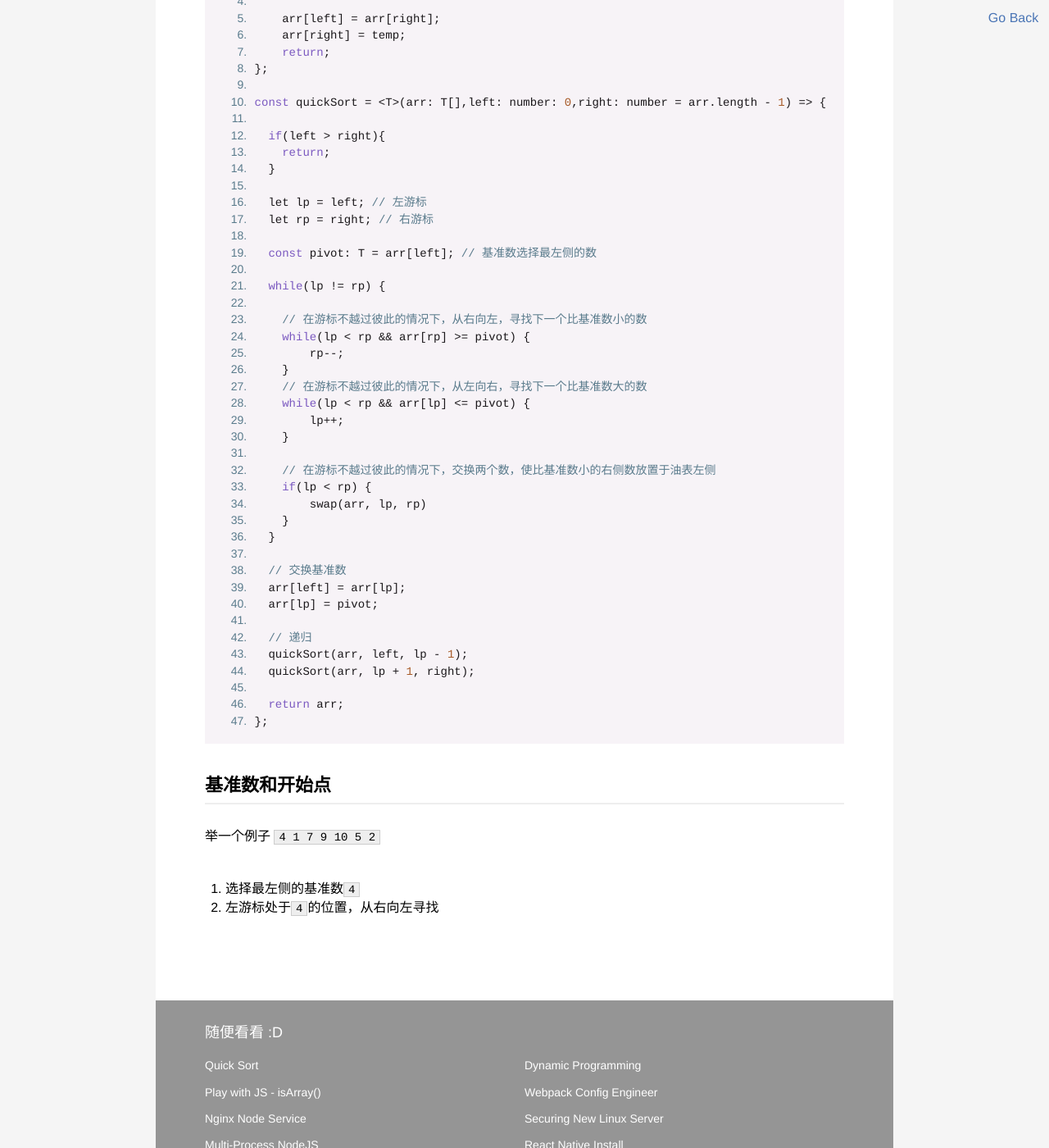
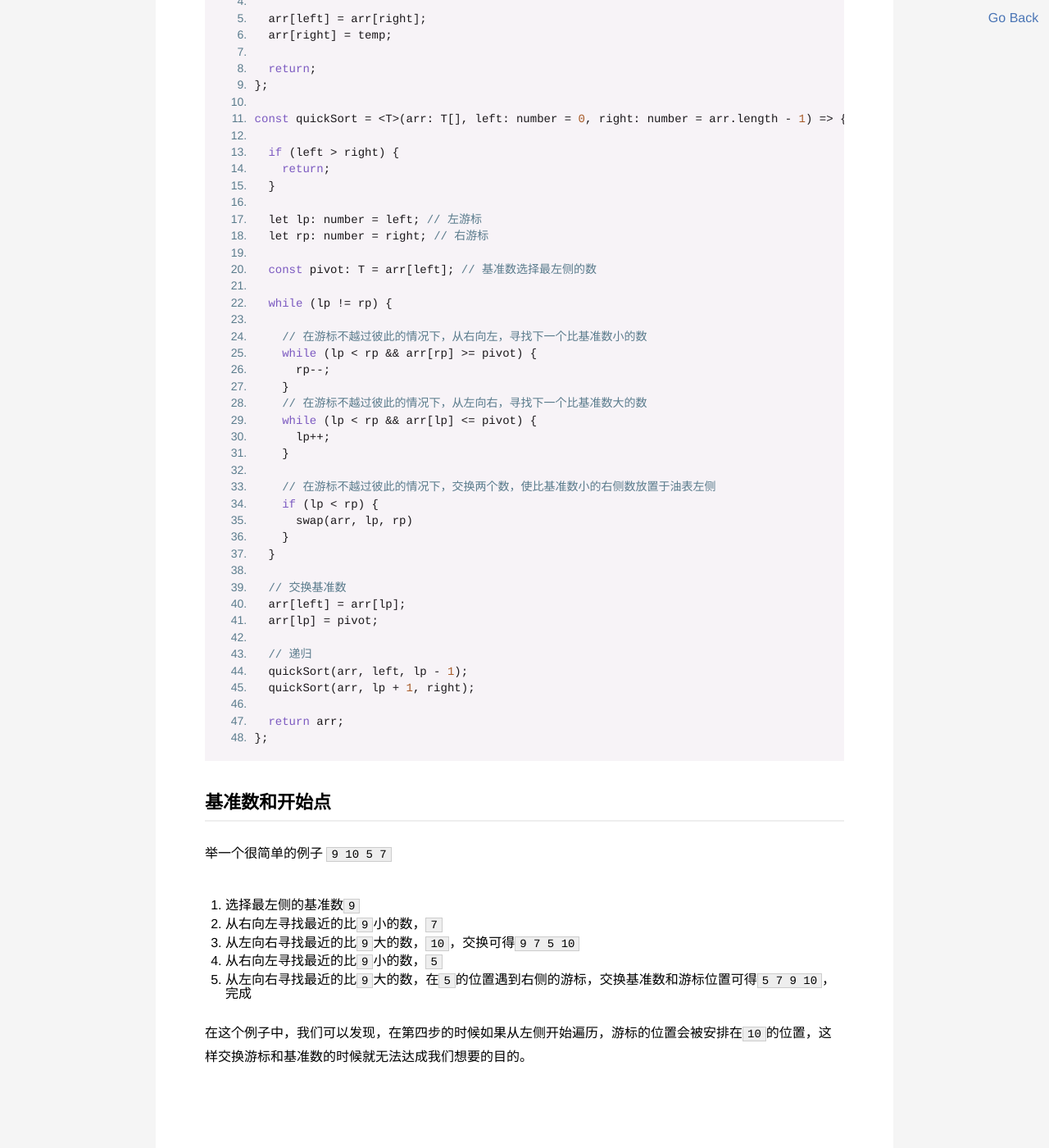
Before and after one commit to WMXPY/blog.mengw.io, a Jekyll site: the page built from _posts/blog/2019-03-05-Quick-Sort.md, in a window 1280 px wide and 1400 px high, scrolled down 566 px. Shown: the whole window at 82% size. Built offline with Jekyll 4.4.1, drawn with Linux system fonts in a browser that asks for light colours.

Commit message:
finish up quick sort

````diff
--- a/_posts/blog/2019-03-05-Quick-Sort.md
+++ b/_posts/blog/2019-03-05-Quick-Sort.md
@@ -16,40 +16,41 @@ description: 快速排序
 为了能说明基准数和开始点的问题，这里给一个`ts`的原地快速排序实现：
 
 ```ts
-const swap = <T>(arr: T[],left: number: 0,right: number = arr.length - 1): void => {
+const swap = <T>(arr: T[], left: number, right: number): void => {
 
-    const temp: T = arr[left];
+  const temp: T = arr[left];
 
-    arr[left] = arr[right];
-    arr[right] = temp;
-    return;
+  arr[left] = arr[right];
+  arr[right] = temp;
+
+  return;
 };
 
-const quickSort = <T>(arr: T[],left: number: 0,right: number = arr.length - 1) => {
+const quickSort = <T>(arr: T[], left: number = 0, right: number = arr.length - 1) => {
 
-  if(left > right){
+  if (left > right) {
     return;
   }
 
-  let lp = left; // 左游标
-  let rp = right; // 右游标
+  let lp: number = left; // 左游标
+  let rp: number = right; // 右游标
 
   const pivot: T = arr[left]; // 基准数选择最左侧的数
 
-  while(lp != rp) {
+  while (lp != rp) {
 
     // 在游标不越过彼此的情况下，从右向左，寻找下一个比基准数小的数
-    while(lp < rp && arr[rp] >= pivot) {
-        rp--;
+    while (lp < rp && arr[rp] >= pivot) {
+      rp--;
     }
     // 在游标不越过彼此的情况下，从左向右，寻找下一个比基准数大的数
-    while(lp < rp && arr[lp] <= pivot) {
-        lp++;
+    while (lp < rp && arr[lp] <= pivot) {
+      lp++;
     }
 
     // 在游标不越过彼此的情况下，交换两个数，使比基准数小的右侧数放置于油表左侧
-    if(lp < rp) {
-        swap(arr, lp, rp)
+    if (lp < rp) {
+      swap(arr, lp, rp)
     }
   }
 
@@ -67,7 +68,12 @@ const quickSort = <T>(arr: T[],left: number: 0,right: number = arr.length - 1) =
 
 ## 基准数和开始点
 
-举一个例子 `4 1 7 9 10 5 2`
+举一个很简单的例子 `9 10 5 7`
 
-1. 选择最左侧的基准数`4`
-2. 左游标处于`4`的位置，从右向左寻找
+1. 选择最左侧的基准数`9`
+2. 从右向左寻找最近的比`9`小的数，`7`
+3. 从左向右寻找最近的比`9`大的数，`10`，交换可得`9 7 5 10`
+4. 从右向左寻找最近的比`9`小的数，`5`
+5. 从左向右寻找最近的比`9`大的数，在`5`的位置遇到右侧的游标，交换基准数和游标位置可得`5 7 9 10`，完成
+
+在这个例子中，我们可以发现，在第四步的时候如果从左侧开始遍历，游标的位置会被安排在`10`的位置，这样交换游标和基准数的时候就无法达成我们想要的目的。
````
